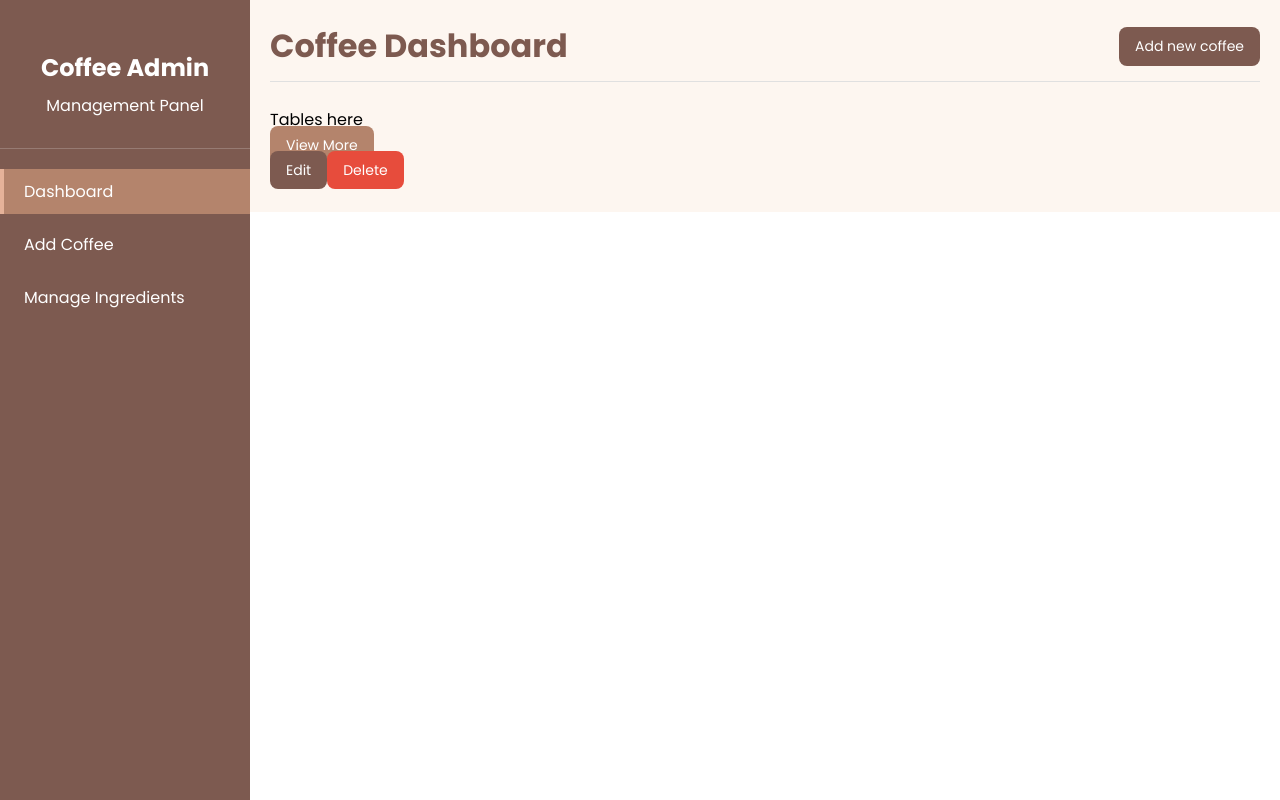
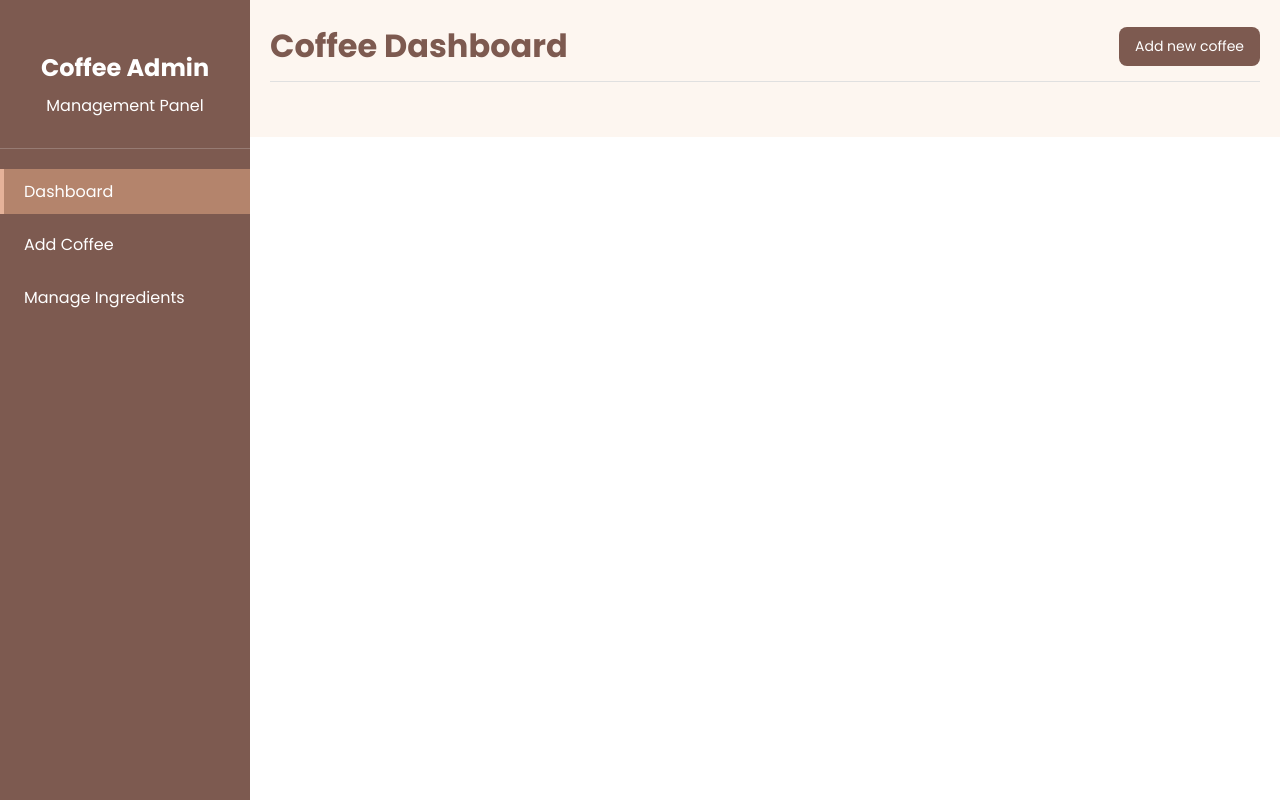
Before and after one commit to aleksi-svaridze/coffee-shop-admin, a React (Vite) app: page / in a window 1280 px wide. Built offline with nearby package versions, Linux system fonts and the light colour scheme.

Commit message:
update Dashboard page

```diff
--- a/src/pages/addNewCoffee/AddNewCoffee.jsx
+++ b/src/pages/addNewCoffee/AddNewCoffee.jsx
@@ -6,7 +6,7 @@ function AddNewCoffee() {
       <Header
         btnLabel={"Back to dashboard"}
         headerTitle={"Add New Coffee"}
-        btnBgColor="#7D5A50"
+        btnBgColor="#B4846C"
         path={"/"}
       />
     </main>
--- a/src/pages/dashboard/Dashboard.jsx
+++ b/src/pages/dashboard/Dashboard.jsx
@@ -1,6 +1,4 @@
-import CoffeeCard from "../../components/coffeeCard/CoffeeCard";
 import Header from "../../components/header/Header";
-import Styles from "./Dashboard.module.css";
 
 function Dashboard() {
   return (
@@ -14,12 +12,8 @@ function Dashboard() {
       />
 
       {/* Table */}
-      <div>Tables here</div>
 
       {/* Coffee Cards  */}
-      <div>
-        <CoffeeCard />
-      </div>
     </main>
   );
 }
--- a/src/pages/ingredients/Ingredients.jsx
+++ b/src/pages/ingredients/Ingredients.jsx
@@ -6,7 +6,7 @@ function Ingredients() {
       <Header
         btnLabel={"Back to dashboard"}
         headerTitle={"Manage Ingredients"}
-        btnBgColor="#7D5A50"
+        btnBgColor="#B4846C"
         path={"/"}
       />
     </main>
```
